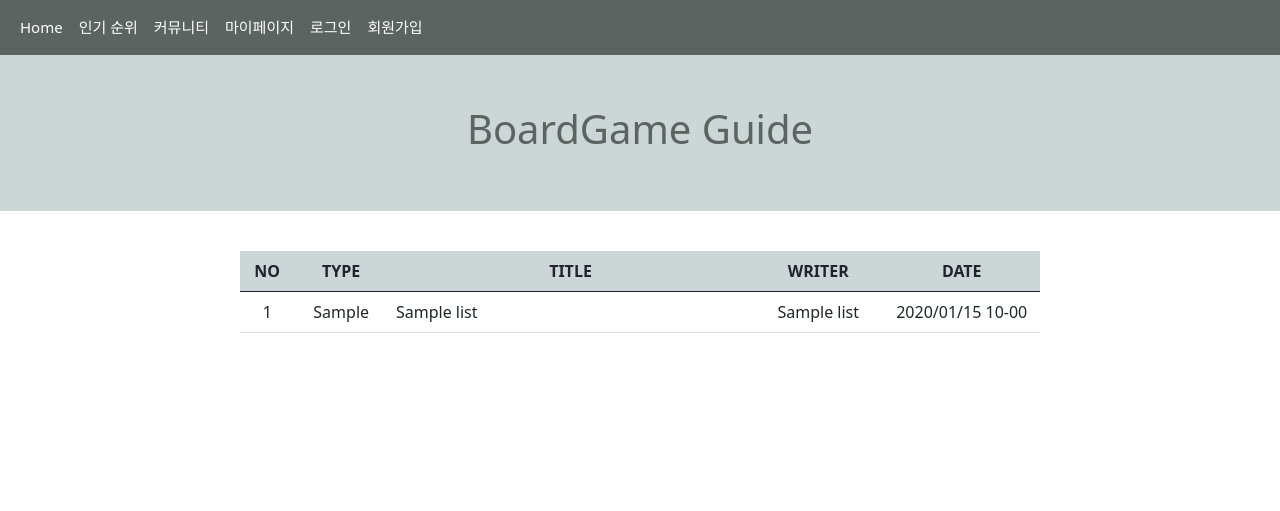
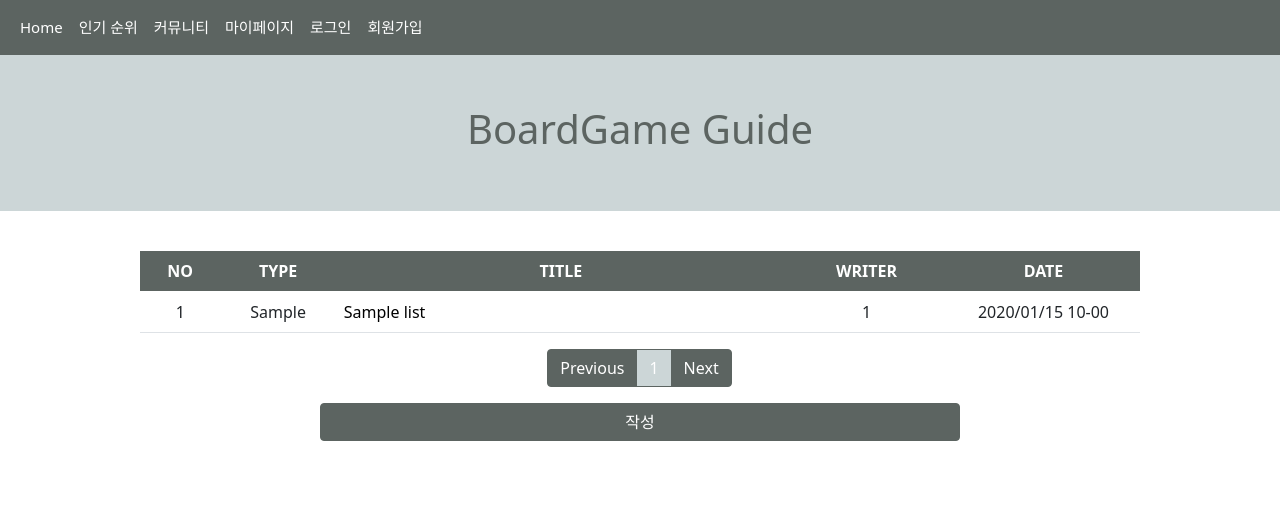
Before and after one commit to J1Yun/board-game-guide, a Django app: template BoardGameGuide/boardgame/templates/comu_list.html in a window 1280 px wide. Shown: the top 511 px of the page. Run offline with Django 3.2, Linux system fonts and the light colour scheme; the template is opened without the code that fills it: most values are stand-ins (such as "Sample title", 1, 10 or a date in 2020).

Commit message:
Update comu_list

```diff
--- a/BoardGameGuide/boardgame/static/css/comu_list.css
+++ b/BoardGameGuide/boardgame/static/css/comu_list.css
@@ -1,8 +1,8 @@
 :root{
-    --table-background-color:#ccd6d7
+    --table-background-color:#5c6461;
 }
 .table{
-    width:800px;
+    width:1000px;
     margin-left: auto;
     margin-right: auto;
     margin-top: 40px;
@@ -10,15 +10,16 @@
 
 thead{
     background-color: var(--table-background-color);
+    color:white;
 }
 
 .no{
-    width:30px;
+    width:50px;
     text-align: center;
 }
 
 .type{
-    width:30px;
+    width:70px;
     text-align: center;
 }
 
@@ -44,3 +45,63 @@ td{
 .title_t{
     text-align:left;
 }
+
+.titles:link {
+    color : rgb(0, 0, 0);
+    text-decoration: none;
+}
+.titles:visited {
+    color : #9139ccad;
+    text-decoration: none;
+}
+.titles:hover {
+    color : #3f4744;
+    text-decoration: none;
+}
+.titles:active {
+    color : #3f4744;
+    text-decoration: none;
+}
+
+.btn-outline-secondary {
+    background-color: #5c6461;
+    border-color: #5c6461;
+    color: white; }
+.btn-outline-secondary:hover,
+.btn-outline-secondary:focus {
+    border-color: #5c6461;
+    background-color: #5c6461;
+    color: white; }
+.btn-outline-secondary:active,
+.btn-outline-secondary:visited,
+.btn-outline-secondary:active:focus,
+.btn-outline-secondary:active:hover {
+    border-color: #5c6461;
+    background-color: #5c6461;
+    color: white; }
+
+
+
+.page-link {
+        position: relative;
+        display: block;
+        padding: .5rem .75rem;
+        margin-left: -1px;
+        line-height: 1.25;
+        color: white !important;
+        background-color: #5c6461 !important;
+        border: 1px solid #5c6461 !important;
+}
+.page-link:hover {
+            z-index: 2;
+            color: #fff !important;
+            text-decoration: none;
+            background-color: #ccd6d7 !important;
+            border-color: #dee2e6;
+}
+.page-item.active .page-link {
+        z-index: 3;
+        color: #fff;
+        background-color: #ccd6d7 !important;
+        border-color: #5c6461;
+}
--- a/BoardGameGuide/boardgame/templates/comu_list.html
+++ b/BoardGameGuide/boardgame/templates/comu_list.html
@@ -1,7 +1,9 @@
 {% extends 'base.html' %}
 {% load static %}
 {% block content %}
-<link rel="stylesheet" type="text/css" href="{% static 'css/comu_list.css' %}">
+
+        <link rel="stylesheet" type="text/css" href="{% static 'css/comu_list.css' %}">
+
         <div class = "container-md">
             <table class="table">
                 <thead class = "tablehead">
@@ -14,16 +16,78 @@
                     </tr>
                 </thead>
                 <tbody>
-                    {% for list in lists %}
+                    {% for list in posts %}
                     <tr>
                     <td>{{ list.id }}</td>
                     <td>{{ list.get_type_display }}</td>
-                    <td class = title_t>{{ list.title }}</td>
-                    <td>{{ list.name }}</td>
+
+                    <td class = title_t>
+                        <a class = 'titles' href = "/comu_list/{{ list.id }}">
+                            <span>{{ list.title }}</span>
+                        </a>
+                    </td>
+                    <td>{{ list.writer_id }}</td>
                     <td>{{ list.date|date:'Y/m/d H-i' }}</td>
                     </tr>
                     {% endfor %}
                 </tbody>
             </table>
         </div>
-        {% endblock %}
+
+        <div class = 'page'>
+            <nav aria-label="Page navigation example">
+                <ul class="pagination justify-content-center">
+                {% if posts.has_previous %}
+                    <li class="page-item">
+                    <a class="page-link" href="?page={{ posts.previous_page_number }}">Previous</a>
+                  </li>
+                {% else %}
+                    <li class="page-item disabled">
+                    <a class="page-link" href="#" tabindex="-1" aria-disabled="true">Previous</a>
+                  </li>
+                {% endif %}
+
+                {% if posts.number|add:'-4' > 1 %}
+                    <li class="page-item"><a class="page-link" href="?page={{ posts.number|add:'-5' }}">&hellip;</a></li>
+                {% endif %}
+
+                {% for i in posts.paginator.page_range %}
+                    {% if posts.number == i %}
+                        <li class="page-item active" aria-current="page">
+                      <span class="page-link">
+                        {{ i }}
+
+                      </span>
+                    </li>
+                    {% elif i > posts.number|add:'-5' and i < posts.number|add:'5' %}
+                         <li class="page-item"><a class="page-link" href="?page={{ i }}">{{ i }}</a></li>
+                    {% endif %}
+                {% endfor %}
+
+                {% if posts.paginator.num_pages > posts.number|add:'4' %}
+                   <li class="page-item"><a class="page-link" href="?page={{ posts.number|add:'5' }}">&hellip;</a></li>
+                {% endif %}
+
+                {% if posts.has_next %}
+                    <li class="page-item">
+                    <a class="page-link" href="?page={{ posts.next_page_number }}">Next</a>
+                  </li>
+                {% else %}
+                    <li class="page-item disabled">
+                    <a class="page-link" href="#" tabindex="-1" aria-disabled="true">Next</a>
+                  </li>
+                {% endif %}
+              </ul>
+            </nav>
+            <div class = "d-grid gap-2 col-6 mx-auto">
+              <a href="{% url 'comu_write' %}" class="btn btn-md btn-outline-secondary">작성</a>
+            </div>
+            <br>
+            <br>
+        </div>
+
+
+
+
+
+{% endblock %}
```
